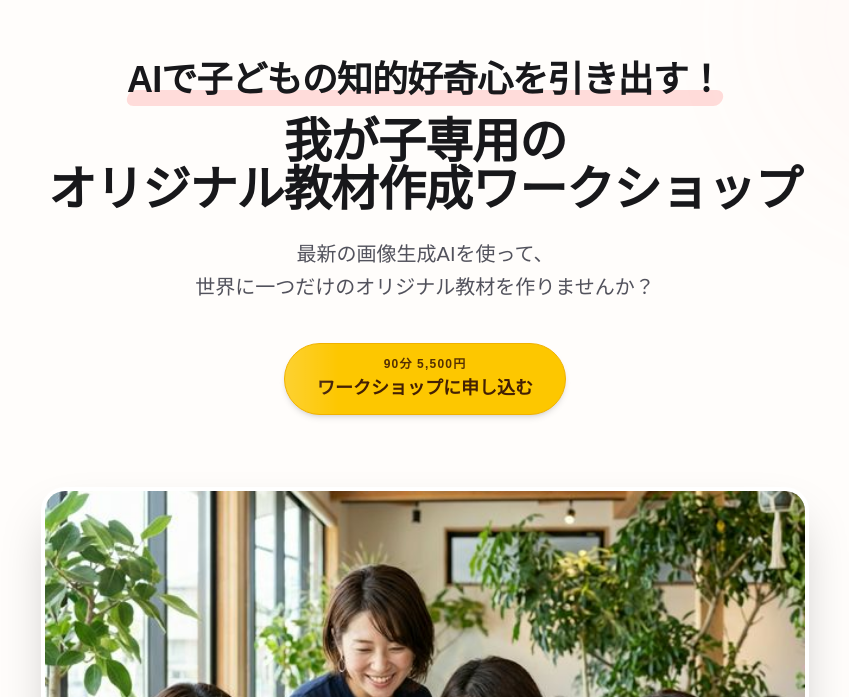
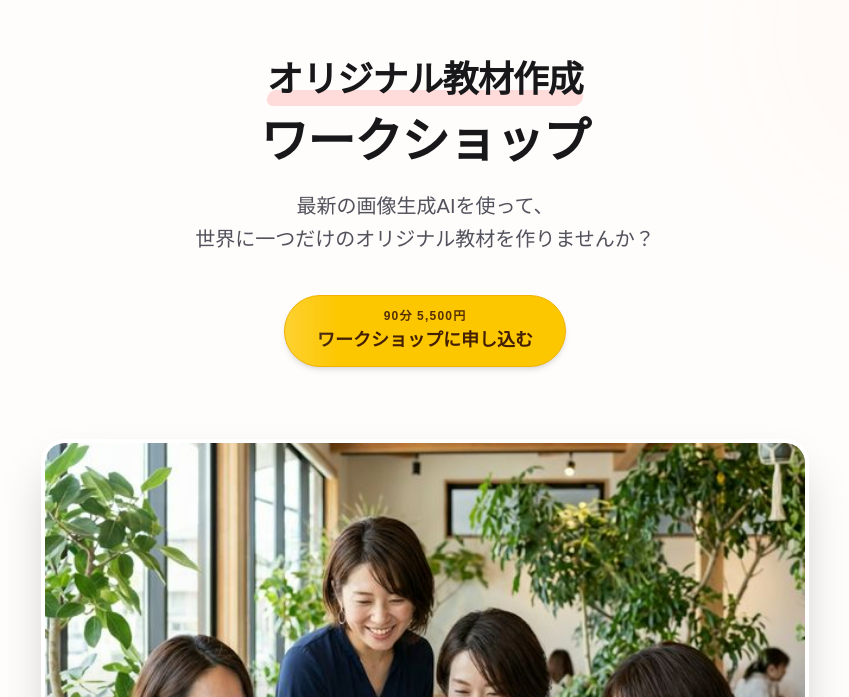
Before and after one commit to makikatsume0503-source/nanobananapro-workshop, a Next.js app: page / in a window 1280 px wide. Shown: the part 103-800 px from the top of the page, without its empty margins (215-1064 px from the left). Built offline with nearby package versions, Linux system fonts and the light colour scheme.

Commit message:
Update titles and hero section: オリジナル教材作成ワークショップ

```diff
--- a/src/app/layout.tsx
+++ b/src/app/layout.tsx
@@ -19,7 +19,7 @@ const notoSerifJP = Noto_Serif_JP({
 });
 
 export const metadata: Metadata = {
-  title: "オリジナルアプリ作成ワークショップ",
+  title: "オリジナル教材作成ワークショップ",
   description: "AIを使ってプログラミング未経験でもオリジナルアプリが作成できるワークショップ。90分であなただけのアプリを完成させましょう！",
   icons: {
     icon: "/favicon.png",
--- a/src/app/page.tsx
+++ b/src/app/page.tsx
@@ -58,10 +58,10 @@ export default function NanobananaWorkshopLP() {
                         <h1 className="text-[18px] sm:text-2xl md:text-3xl lg:text-4xl font-bold leading-tight mb-6 text-zinc-900 tracking-tight">
                             <span className="whitespace-nowrap relative z-10 inline-block">
                                 <span className="absolute -bottom-1 left-0 w-full h-3 sm:h-4 bg-[#FF8E8B]/30 -z-10 rounded-full transform -skew-x-12"></span>
-                                AIで子どもの知的好奇心を引き出す！
+                                オリジナル教材作成
                             </span><br />
                             <span className="text-3xl sm:text-4xl md:text-5xl lg:text-5xl mt-4 block">
-                                我が子専用の<br />オリジナル教材作成ワークショップ
+                                ワークショップ
                             </span>
                         </h1>
                         <p className="text-lg md:text-xl text-zinc-600 mb-10 leading-relaxed max-w-2xl mx-auto">
```
